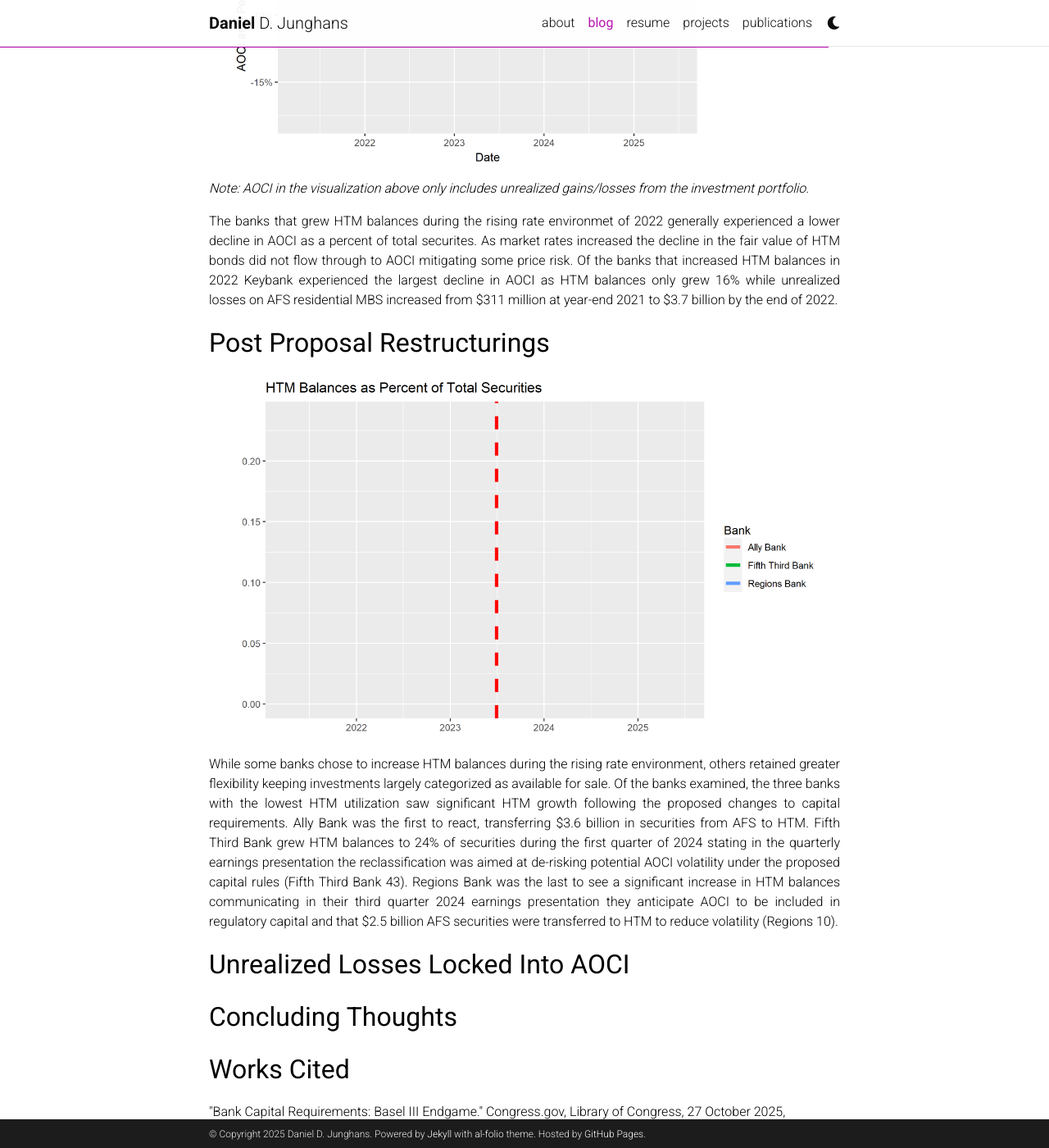
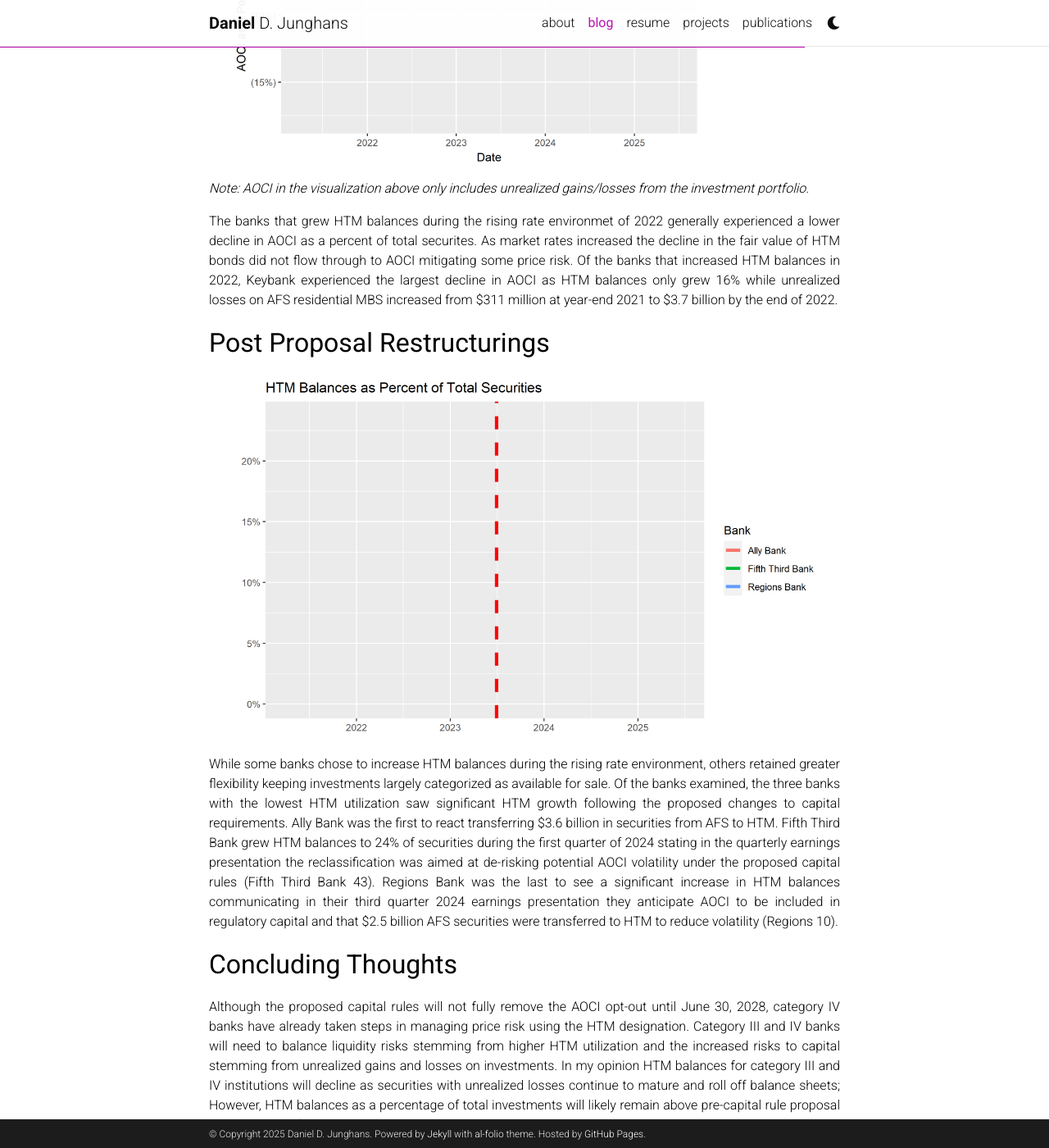
Before and after one commit to DanielJunghans/danieljunghans.github.io, a Jekyll site: the page built from _posts/2025-10-27-HTM.md, in a window 1280 px wide and 1400 px high, scrolled down 3868 px. Shown: the whole window at 82% size. Built offline with Jekyll 4.4.1, drawn with Linux system fonts in a browser that asks for light colours; comment, search, counter and statistics services are not loaded; a style sheet for code colours, icons or effects is not loaded; some of the changed text lies outside the part shown.

Commit message:
article update

```diff
--- a/_posts/2025-10-27-HTM.md
+++ b/_posts/2025-10-27-HTM.md
@@ -101,7 +101,7 @@ Note: AOCI in the visualization above only includes unrealized gains/losses from
 </em></p>
 
 <p align="justify">
-The banks that grew HTM balances during the rising rate environmet of 2022 generally experienced a lower decline in AOCI as a percent of total securites.  As market rates increased the decline in the fair value of HTM bonds did not flow through to AOCI mitigating some price risk. Of the banks that increased HTM balances in 2022 Keybank experienced the largest decline in AOCI as HTM balances only grew 16% while unrealized losses on AFS residential MBS increased from $311 million at year-end 2021 to $3.7 billion by the end of 2022.
+The banks that grew HTM balances during the rising rate environmet of 2022 generally experienced a lower decline in AOCI as a percent of total securites.  As market rates increased the decline in the fair value of HTM bonds did not flow through to AOCI mitigating some price risk. Of the banks that increased HTM balances in 2022, Keybank experienced the largest decline in AOCI as HTM balances only grew 16% while unrealized losses on AFS residential MBS increased from $311 million at year-end 2021 to $3.7 billion by the end of 2022.
 </p>
 
 <p style="text-align: left;"><font size="+3"><b>Post Proposal Restructurings</b></font></p>
@@ -111,23 +111,13 @@ The banks that grew HTM balances during the rising rate environmet of 2022 gener
 </div>
 
 <p align="justify">
-While some banks chose to increase HTM balances during the rising rate environment, others retained greater flexibility keeping investments largely categorized as available for sale. Of the banks examined, the three banks with the lowest HTM utilization saw significant HTM growth following the proposed changes to capital requirements. Ally Bank was the first to react, transferring $3.6 billion in securities from AFS to HTM. Fifth Third Bank grew HTM balances to 24% of securities during the first quarter of 2024 stating in the quarterly earnings presentation the reclassification was aimed at de-risking potential AOCI volatility under the proposed capital rules (Fifth Third Bank 43). Regions Bank was the last to see a significant increase in HTM balances communicating in their third quarter 2024 earnings presentation they anticipate AOCI to be included in regulatory capital and that $2.5 billion AFS securities were transferred to HTM to reduce volatility (Regions 10).
+While some banks chose to increase HTM balances during the rising rate environment, others retained greater flexibility keeping investments largely categorized as available for sale. Of the banks examined, the three banks with the lowest HTM utilization saw significant HTM growth following the proposed changes to capital requirements. Ally Bank was the first to react transferring $3.6 billion in securities from AFS to HTM. Fifth Third Bank grew HTM balances to 24% of securities during the first quarter of 2024 stating in the quarterly earnings presentation the reclassification was aimed at de-risking potential AOCI volatility under the proposed capital rules (Fifth Third Bank 43). Regions Bank was the last to see a significant increase in HTM balances communicating in their third quarter 2024 earnings presentation they anticipate AOCI to be included in regulatory capital and that $2.5 billion AFS securities were transferred to HTM to reduce volatility (Regions 10).
 </p>
-
-<p style="text-align: left;"><font size="+3"><b>Unrealized Losses Locked Into AOCI</b></font></p>
-
-
-<p align="justify">
-
-</p>
-
-
-
 
 <p style="text-align: left;"><font size="+3"><b>Concluding Thoughts</b></font></p>
 
 <p align="justify">
-
+Although the proposed capital rules will not fully remove the AOCI opt-out until June 30, 2028, category IV banks have already taken steps in managing price risk using the HTM designation. Category III and IV banks will need to balance liquidity risks stemming from higher HTM utilization and the increased risks to capital stemming from unrealized gains and losses on investments. In my opinion HTM balances for category III and IV institutions will decline as securities with unrealized losses continue to mature and roll off balance sheets; However, HTM balances as a percentage of total investments will likely remain above pre-capital rule proposal levels. Looking forward, banks will need to be more proactive in managing HTM balances to manage price risk to capital in changing interest rate environments.
 </p>
 
 
```
Also changed, not shown: assets/img/EarlyMovers.gif, assets/img/HTMAOCI.png (added), assets/img/PostProposal.gif.
